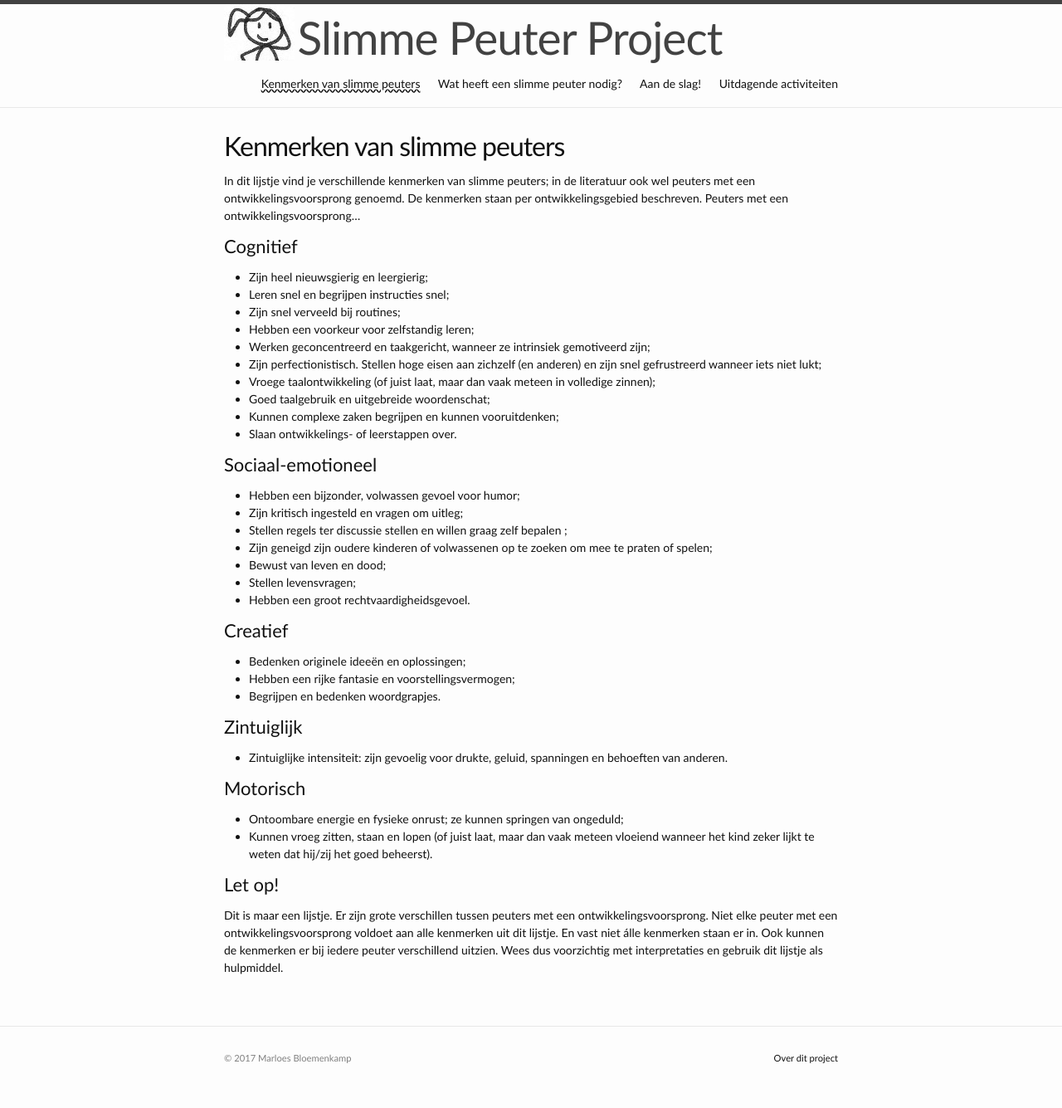
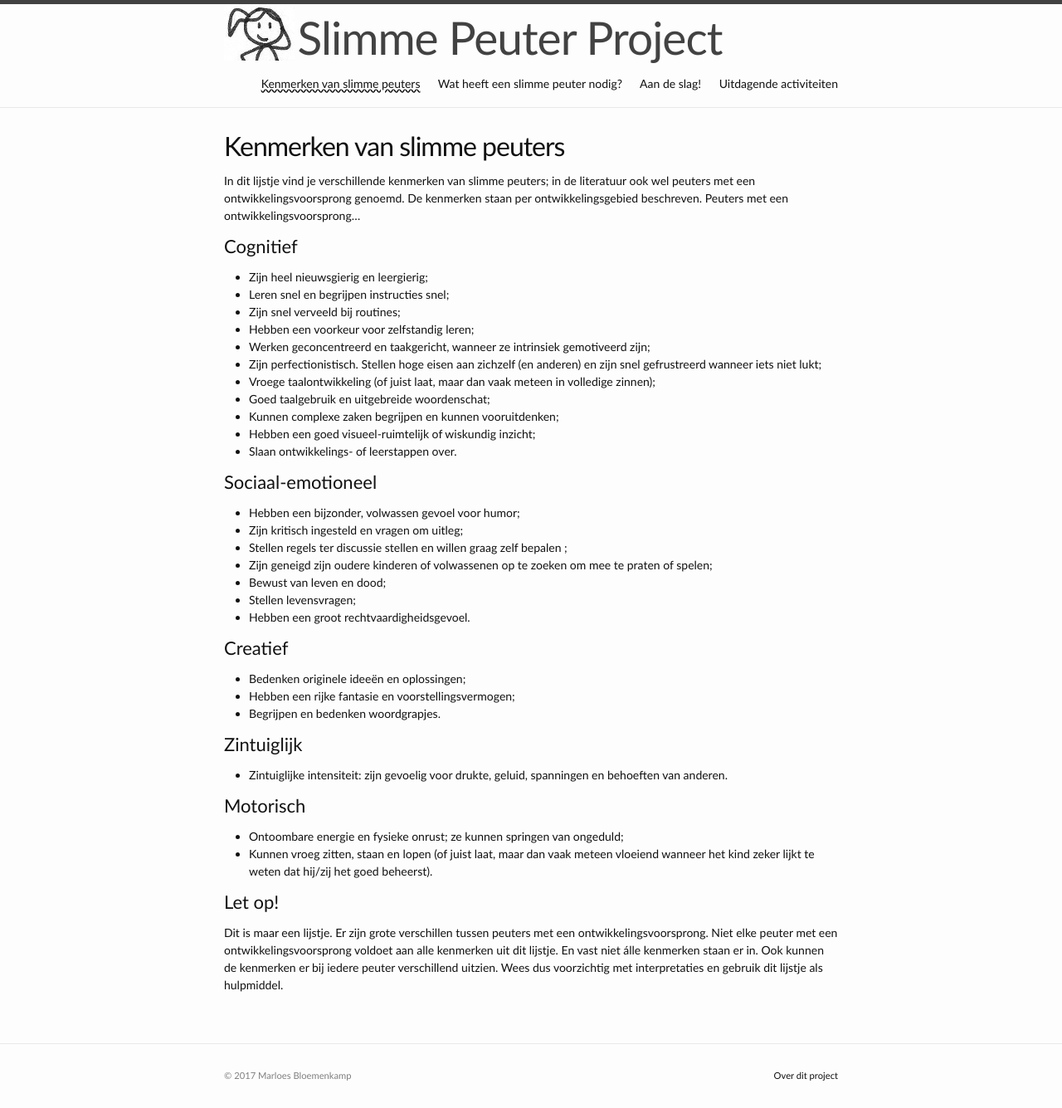
Before and after one commit to marloesbloemenkamp/marloesbloemenkamp.github.io, a Jekyll site: the page built from kenmerken.md, in a window 1280 px wide. Shown: the whole page at 83% size. Built offline with Jekyll 4.4.1, drawn with Linux system fonts in a browser that asks for light colours; before the commit the page ends 1314 px from its top, so only the background shows below that.

Commit message:
Aanvulling kenmerk: hebben een goed visueel ruimtelijk of wiskundig inzicht.

```diff
--- a/kenmerken.md
+++ b/kenmerken.md
@@ -19,6 +19,7 @@ In dit lijstje vind je verschillende kenmerken van slimme peuters; in de literat
 * Vroege taalontwikkeling (of juist laat, maar dan vaak meteen in volledige zinnen);
 * Goed taalgebruik en uitgebreide woordenschat;
 * Kunnen complexe zaken begrijpen en kunnen vooruitdenken;
+* Hebben een goed visueel-ruimtelijk of wiskundig inzicht;
 * Slaan ontwikkelings- of leerstappen over.
 
 ## Sociaal-emotioneel
```
